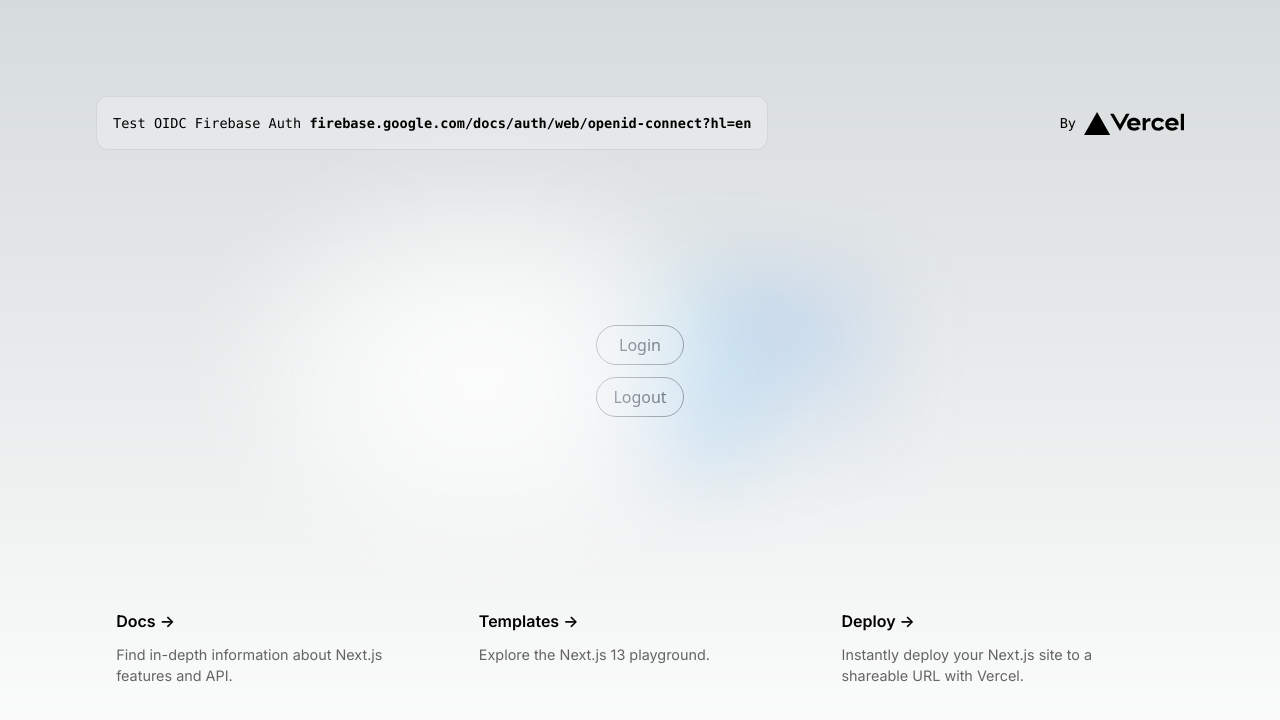
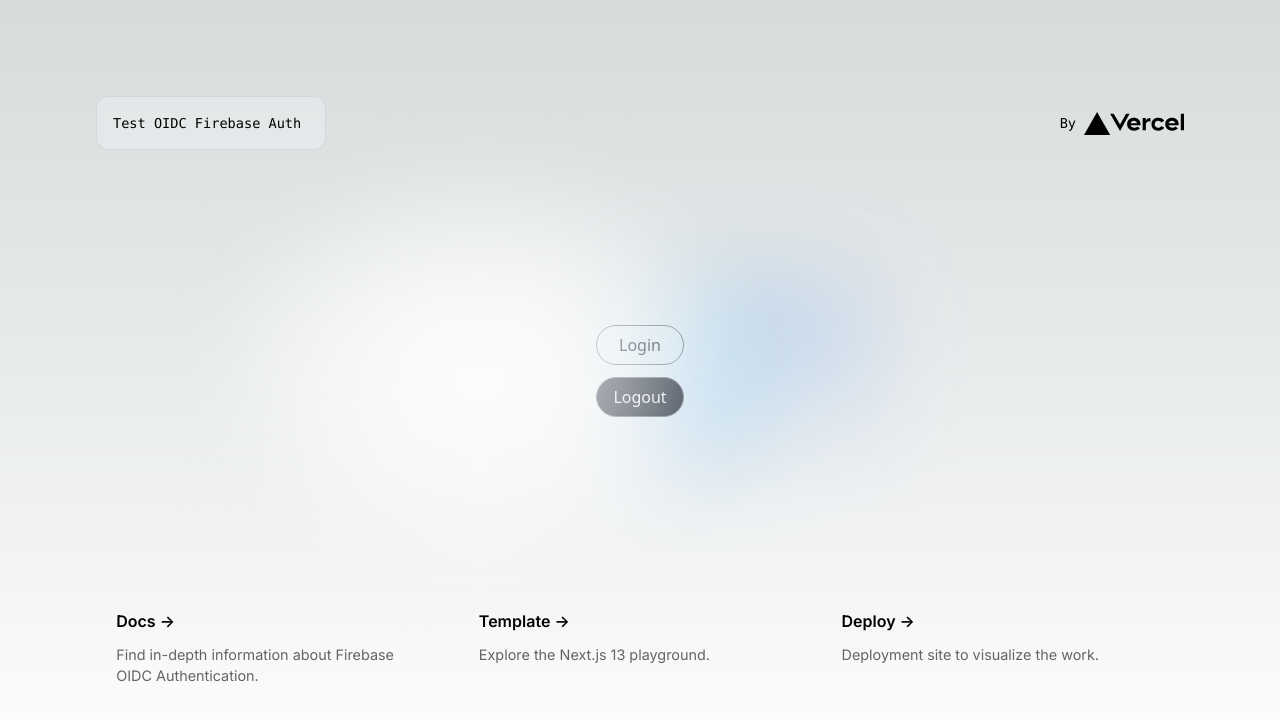
Before and after one commit to gap689/oidc, a Next.js app: page / in a window 1280 px wide. Shown: the top 720 px of the page. Built offline with nearby package versions, Linux system fonts and the light colour scheme.

Commit message:
ui Logout button

```diff
--- a/app/page.jsx
+++ b/app/page.jsx
@@ -10,7 +10,7 @@ export default function Home() {
       <div className={styles.description}>
         <p>
           Test OIDC Firebase Auth&nbsp;
-          <code className={styles.code}>firebase.google.com/docs/auth/web/openid-connect?hl=en</code>
+          {/* <code className={styles.code}>firebase.google.com/docs/auth/web/openid-connect?hl=en</code> */}
         </p>
         <div>
           <a
@@ -37,7 +37,7 @@ export default function Home() {
             Login
           </button>
 
-          <button className='flex w-full h-10 px-4 border border-gray-500 text-slate-800 items-center justify-center rounded-full mt-3'>
+          <button className='flex w-full h-10 px-4 border border-gray-500 text-slate-200 bg-gray-800 items-center justify-center rounded-full mt-3'>
             Logout
           </button>
         </div>
@@ -47,7 +47,7 @@ export default function Home() {
 
       <div className={styles.grid}>
         <a
-          href="https://beta.nextjs.org/docs?utm_source=create-next-app&utm_medium=appdir-template&utm_campaign=create-next-app"
+          href="https://firebase.google.com/docs/auth/web/openid-connect?authuser=0"
           className={styles.card}
           target="_blank"
           rel="noopener noreferrer"
@@ -56,24 +56,24 @@ export default function Home() {
             Docs <span>-&gt;</span>
           </h2>
           <p className={inter.className}>
-            Find in-depth information about Next.js features and API.
+            Find in-depth information about Firebase OIDC Authentication.
           </p>
         </a>
 
         <a
-          href="https://vercel.com/templates?framework=next.js&utm_source=create-next-app&utm_medium=appdir-template&utm_campaign=create-next-app"
+          href="https://github.com/gap689/oidc"
           className={styles.card}
           target="_blank"
           rel="noopener noreferrer"
         >
           <h2 className={inter.className}>
-            Templates <span>-&gt;</span>
+            Template <span>-&gt;</span>
           </h2>
           <p className={inter.className}>Explore the Next.js 13 playground.</p>
         </a>
 
         <a
-          href="https://vercel.com/new?utm_source=create-next-app&utm_medium=appdir-template&utm_campaign=create-next-app"
+          href="https://oidc-steel.vercel.app/"
           className={styles.card}
           target="_blank"
           rel="noopener noreferrer"
@@ -82,7 +82,7 @@ export default function Home() {
             Deploy <span>-&gt;</span>
           </h2>
           <p className={inter.className}>
-            Instantly deploy your Next.js site to a shareable URL with Vercel.
+            Deployment site to visualize the work.
           </p>
         </a>
       </div>
```
